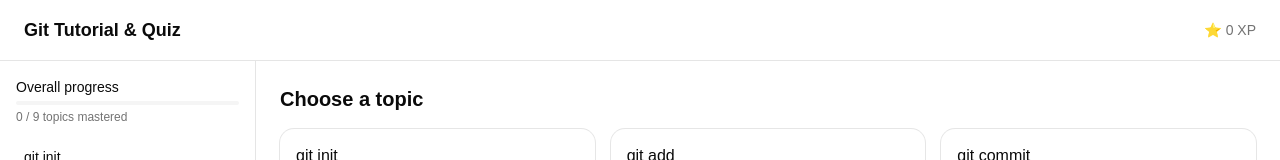
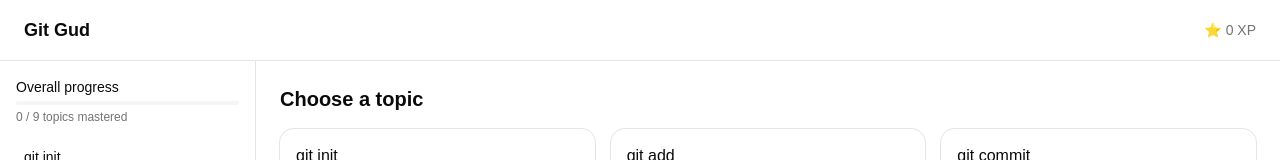
Before and after one commit to adamazl/git-tutor-quiz, a React (Vite) app: page / in a window 1280 px wide. Shown: the top 160 px of the page. Built offline with nearby package versions, Linux system fonts and the light colour scheme.

Commit message:
rebrand: rename app to Git Gud
Update the page title, header, and README title from "Git Tutorial &
Quiz" to "Git Gud".

Co-Authored-By: Claude Sonnet 5 <noreply@anthropic.com>
Claude-Session: https://claude.ai/code/session_01XGFbt21oT1mPYskrHAPSMe

```diff
--- a/index.html
+++ b/index.html
@@ -4,7 +4,7 @@
     <meta charset="UTF-8" />
     <link rel="icon" type="image/svg+xml" href="/favicon.svg" />
     <meta name="viewport" content="width=device-width, initial-scale=1.0" />
-    <title>Git Tutorial &amp; Quiz</title>
+    <title>Git Gud</title>
   </head>
   <body>
     <div id="root"></div>
--- a/src/components/Header.tsx
+++ b/src/components/Header.tsx
@@ -5,7 +5,7 @@ interface HeaderProps {
 export function Header({ totalXp }: HeaderProps) {
   return (
     <header className="flex items-center justify-between border-b px-6 py-4">
-      <h1 className="text-lg font-semibold">Git Tutorial &amp; Quiz</h1>
+      <h1 className="text-lg font-semibold">Git Gud</h1>
       <p className="text-sm text-muted-foreground">⭐ {totalXp} XP</p>
     </header>
   );
```
Also changed, not shown: 1 other file (tests, documents, lock files or other folders).
